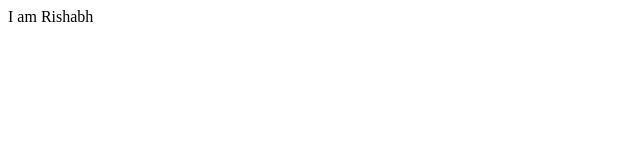
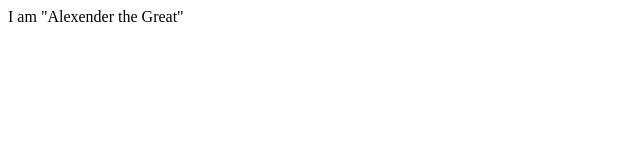
Before and after one commit to Rishabh20122000/MarkThree-project, a plain HTML site: page index.html in a window 1280 px wide. Shown: the whole page, without its empty margins (0-640 px from the left). Drawn offline with Linux system fonts and the light colour scheme.

Commit message:
Update index.html

```diff
--- a/index.html
+++ b/index.html
@@ -7,6 +7,6 @@
     <title>student site</title>
 </head>
 <body>
-    I am Rishabh
+    I am "Alexender the Great"
 </body>
 </html>
```
